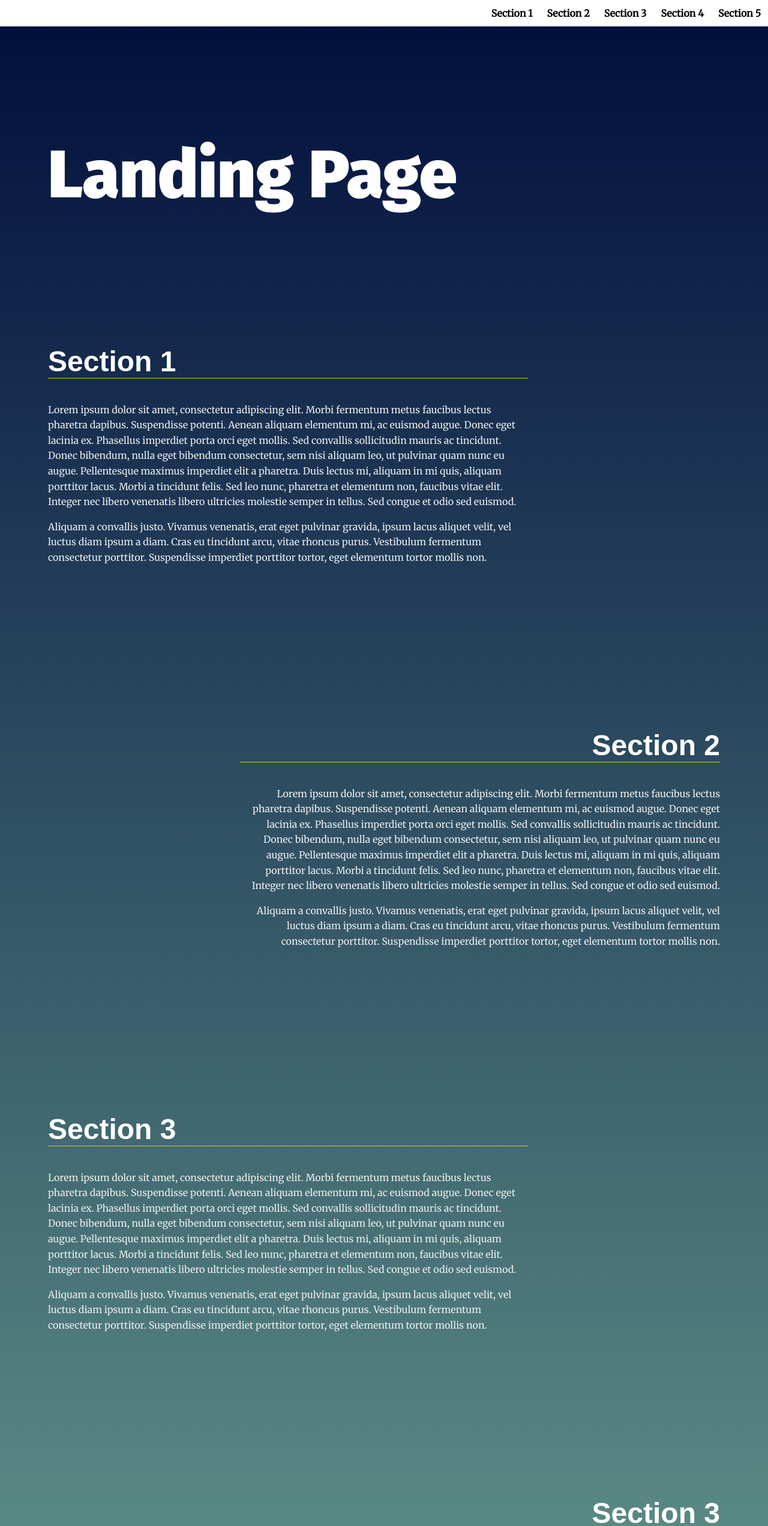
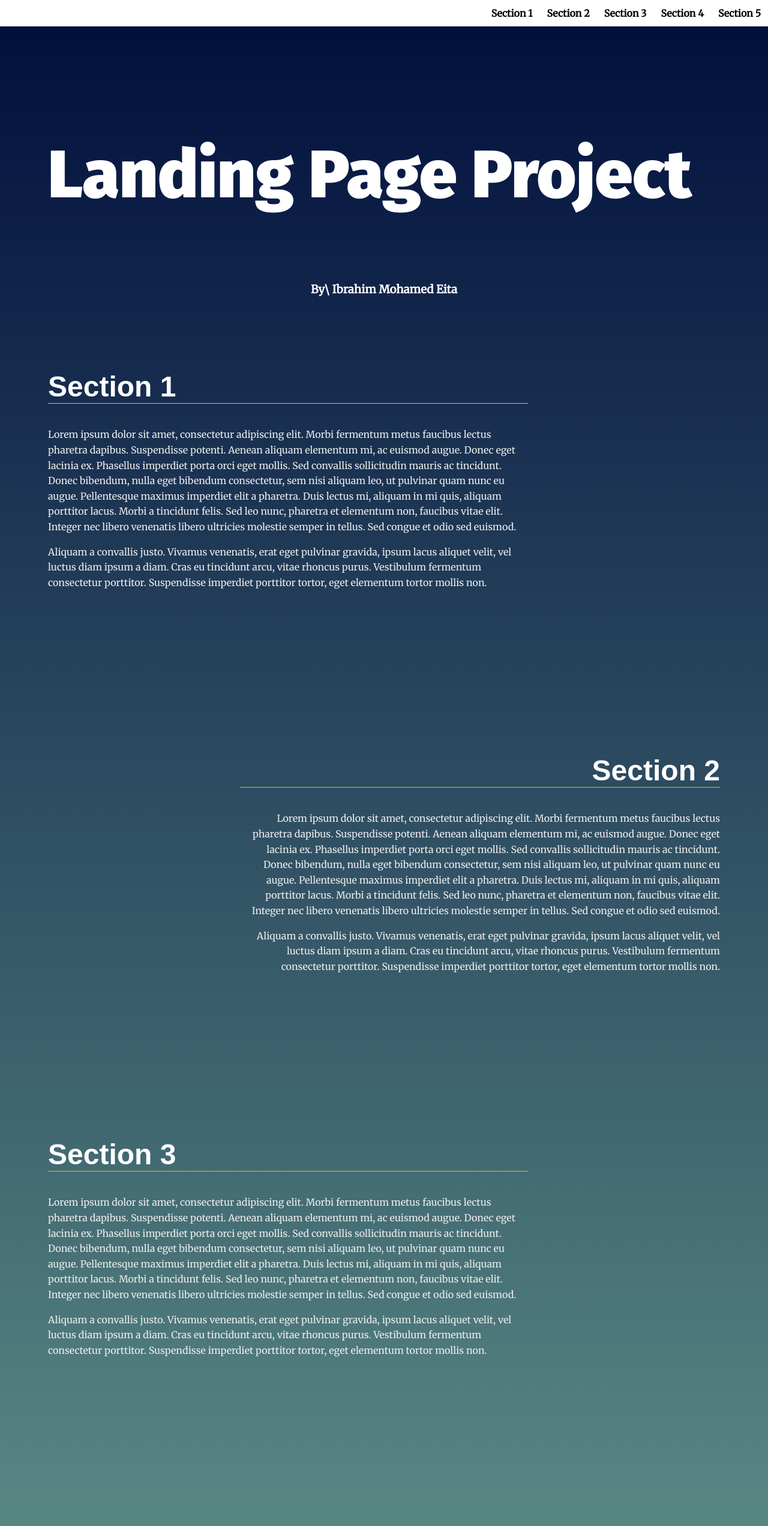
Before and after one commit to ibrahim99035/my_Landing_Page_Projec, a plain HTML site: page index.html in a window 1280 px wide. Shown: the top 2544 px of the page at 60% size. Drawn offline with Linux system fonts and the light colour scheme.

Commit message:
adding comments to the additional sections

```diff
--- a/index.html
+++ b/index.html
@@ -20,13 +20,14 @@
   </header>
   <main>
     <header class="main__hero">
-      <h1>Landing Page </h1>
+      <h1>Landing Page Project</h1>
+      <h3 id="me">By\ Ibrahim Mohamed Eita</h3>
     </header>
     <!-- Each Section has an ID (used for the anchor) and
     a data attribute that will populate the li node.
     Adding more sections will automatically populate nav.
     The first section is set to active class by default -->
-    <section id="section1" data-nav="Section 1" class="your-active-class">
+    <section id="section1" data-nav="Section 1">
       <div class="landing__container">
         <h2>Section 1</h2>
         <p>Lorem ipsum dolor sit amet, consectetur adipiscing elit. Morbi fermentum metus faucibus lectus pharetra dapibus. Suspendisse potenti. Aenean aliquam elementum mi, ac euismod augue. Donec eget lacinia ex. Phasellus imperdiet porta orci eget mollis. Sed convallis sollicitudin mauris ac tincidunt. Donec bibendum, nulla eget bibendum consectetur, sem nisi aliquam leo, ut pulvinar quam nunc eu augue. Pellentesque maximus imperdiet elit a pharetra. Duis lectus mi, aliquam in mi quis, aliquam porttitor lacus. Morbi a tincidunt felis. Sed leo nunc, pharetra et elementum non, faucibus vitae elit. Integer nec libero venenatis libero ultricies molestie semper in tellus. Sed congue et odio sed euismod.</p>
@@ -50,17 +51,19 @@
         <p>Aliquam a convallis justo. Vivamus venenatis, erat eget pulvinar gravida, ipsum lacus aliquet velit, vel luctus diam ipsum a diam. Cras eu tincidunt arcu, vitae rhoncus purus. Vestibulum fermentum consectetur porttitor. Suspendisse imperdiet porttitor tortor, eget elementum tortor mollis non.</p>
       </div>
     </section>
+    <!--The fourth section-->
     <section id="section4" data-nav="Section 4">
       <div class="landing__container">
-        <h2>Section 3</h2>
+        <h2>Section 4</h2>
         <p>Lorem ipsum dolor sit amet, consectetur adipiscing elit. Morbi fermentum metus faucibus lectus pharetra dapibus. Suspendisse potenti. Aenean aliquam elementum mi, ac euismod augue. Donec eget lacinia ex. Phasellus imperdiet porta orci eget mollis. Sed convallis sollicitudin mauris ac tincidunt. Donec bibendum, nulla eget bibendum consectetur, sem nisi aliquam leo, ut pulvinar quam nunc eu augue. Pellentesque maximus imperdiet elit a pharetra. Duis lectus mi, aliquam in mi quis, aliquam porttitor lacus. Morbi a tincidunt felis. Sed leo nunc, pharetra et elementum non, faucibus vitae elit. Integer nec libero venenatis libero ultricies molestie semper in tellus. Sed congue et odio sed euismod.</p>
 
         <p>Aliquam a convallis justo. Vivamus venenatis, erat eget pulvinar gravida, ipsum lacus aliquet velit, vel luctus diam ipsum a diam. Cras eu tincidunt arcu, vitae rhoncus purus. Vestibulum fermentum consectetur porttitor. Suspendisse imperdiet porttitor tortor, eget elementum tortor mollis non.</p>
       </div>
     </section>
+    <!--The fifth section-->
     <section id="section5" data-nav="Section 5">
       <div class="landing__container">
-        <h2>Section 3</h2>
+        <h2>Section 5</h2>
         <p>Lorem ipsum dolor sit amet, consectetur adipiscing elit. Morbi fermentum metus faucibus lectus pharetra dapibus. Suspendisse potenti. Aenean aliquam elementum mi, ac euismod augue. Donec eget lacinia ex. Phasellus imperdiet porta orci eget mollis. Sed convallis sollicitudin mauris ac tincidunt. Donec bibendum, nulla eget bibendum consectetur, sem nisi aliquam leo, ut pulvinar quam nunc eu augue. Pellentesque maximus imperdiet elit a pharetra. Duis lectus mi, aliquam in mi quis, aliquam porttitor lacus. Morbi a tincidunt felis. Sed leo nunc, pharetra et elementum non, faucibus vitae elit. Integer nec libero venenatis libero ultricies molestie semper in tellus. Sed congue et odio sed euismod.</p>
 
         <p>Aliquam a convallis justo. Vivamus venenatis, erat eget pulvinar gravida, ipsum lacus aliquet velit, vel luctus diam ipsum a diam. Cras eu tincidunt arcu, vitae rhoncus purus. Vestibulum fermentum consectetur porttitor. Suspendisse imperdiet porttitor tortor, eget elementum tortor mollis non.</p>
```
